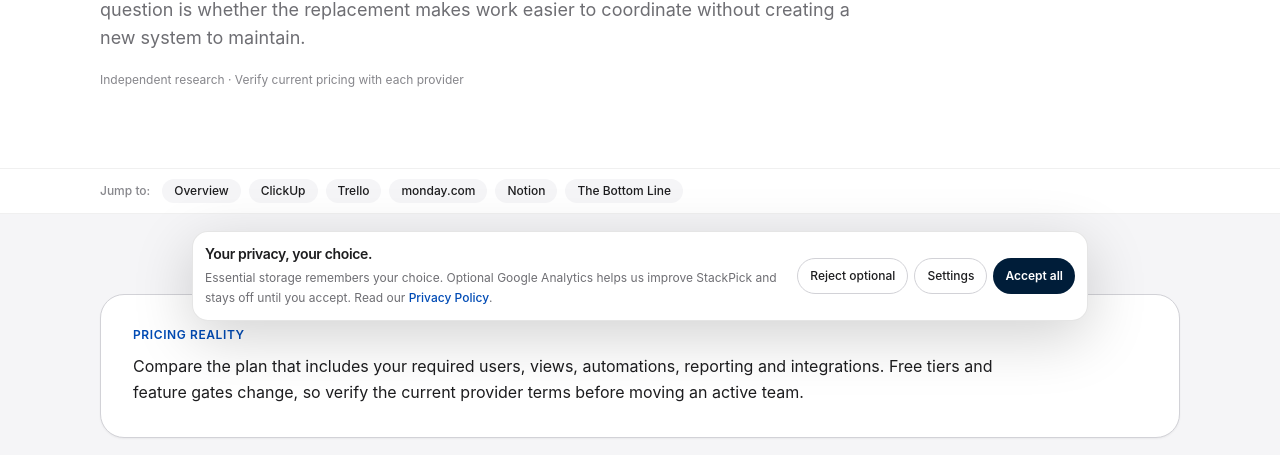
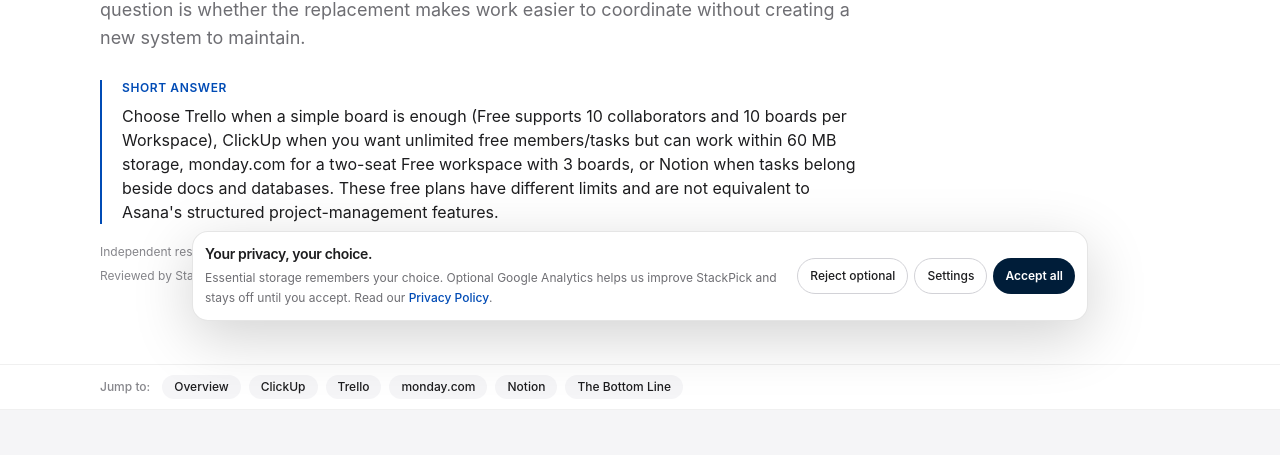
Before and after one commit to LinukaBandara/StackPick, a Next.js app: page /best/asana-alternatives in a window 1280 px wide. Shown: the part 455-910 px from the top of the page. Built offline with nearby package versions, Linux system fonts and the light colour scheme; no server answers.

Commit message:
Add dated project-management alternative limits and direct pricing sources

```diff
--- a/app/best/asana-alternatives/page.tsx
+++ b/app/best/asana-alternatives/page.tsx
@@ -13,13 +13,15 @@ export default function Page() {
     <ComparisonArticle
       title="Best Asana Alternatives"
       slug="asana-alternatives"
+      reviewedOn="2026-11-07"
       intro="Asana is built around structured work: tasks, owners, due dates, dependencies and project visibility. An alternative may be better if your team wants a simpler board, a more configurable workspace or documentation and projects in one place. The important question is whether the replacement makes work easier to coordinate without creating a new system to maintain."
-      pricingNote="Compare the plan that includes your required users, views, automations, reporting and integrations. Free tiers and feature gates change, so verify the current provider terms before moving an active team."
+      quickAnswer="Choose Trello when a simple board is enough (Free supports 10 collaborators and 10 boards per Workspace), ClickUp when you want unlimited free members/tasks but can work within 60 MB storage, monday.com for a two-seat Free workspace with 3 boards, or Notion when tasks belong beside docs and databases. These free plans have different limits and are not equivalent to Asana's structured project-management features."
+      pricingNote="US plan details checked November 7, 2026. ClickUp Free Forever: 60 MB storage, unlimited tasks/subtasks and unlimited free members; Core is displayed at a promotional US$9/user/month annually against a regular US$12 rate. Trello Free: up to 10 collaborators and 10 boards per Workspace. monday Work Management Free: 2 seats, 3 boards and 3 Docs; paid plans have a 3-seat minimum. Notion Free: unlimited blocks for a single-person workspace, but a multi-member Free workspace is limited to 1,000 blocks and uploads to 5 MB/file. These are US-facing plan references; taxes, local prices and feature availability vary. Sources: ClickUp https://clickup.com/pricing; Trello https://trello.com/en/pricing; monday https://monday.com/pricing and https://support.monday.com/hc/en-us/articles/360010487220-Understanding-the-Free-Plan; Notion https://www.notion.com/pricing and https://www.notion.com/help/understanding-block-usage."
       tools={[
-        { name: "ClickUp", bestFor: "Teams that want tasks, docs, dashboards and configurable workflows in one workspace", freeOption: "Check the current plan for seats, storage, automation usage, dashboards and guest permissions.", tradeoff: "Its flexibility can replace several tools, but workspace configuration and feature density may create more administration than a small team needs.", url: "https://clickup.com/" },
-        { name: "Trello", bestFor: "Small teams whose projects can be managed as clear visual Kanban boards", freeOption: "Verify board, workspace, collaborator, attachment and automation limits on the current plan.", tradeoff: "Boards are quick to understand, but complex dependencies, portfolio reporting and structured cross-project planning may need extra tools or paid add-ons.", url: "https://trello.com/" },
-        { name: "monday.com", bestFor: "Teams that want configurable visual workflows and status reporting across departments", freeOption: "Check seat minimums and which automations, integrations and dashboard features are included in the tier you would use.", tradeoff: "It can model many workflows, but the setup and plan structure may be excessive if the team only needs task ownership and deadlines.", url: "https://monday.com/" },
-        { name: "Notion", bestFor: "Teams that want project databases closely connected to documentation and internal knowledge", freeOption: "Check current workspace, guest, file and collaboration limits; a personal free workspace is not automatically a team plan.", tradeoff: "Its flexibility is useful for connected knowledge and projects, but teams must design and maintain their own project conventions and reporting.", url: "https://www.notion.com/" },
+        { name: "ClickUp", bestFor: "Teams that want tasks, docs, dashboards and configurable workflows in one workspace", freeOption: "Check the current plan for seats, storage, automation usage, dashboards and guest permissions.", tradeoff: "Its flexibility can replace several tools, but workspace configuration and feature density may create more administration than a small team needs.", url: "https://clickup.com/pricing" },
+        { name: "Trello", bestFor: "Small teams whose projects can be managed as clear visual Kanban boards", freeOption: "Verify board, workspace, collaborator, attachment and automation limits on the current plan.", tradeoff: "Boards are quick to understand, but complex dependencies, portfolio reporting and structured cross-project planning may need extra tools or paid add-ons.", url: "https://trello.com/en/pricing" },
+        { name: "monday.com", bestFor: "Teams that want configurable visual workflows and status reporting across departments", freeOption: "Check seat minimums and which automations, integrations and dashboard features are included in the tier you would use.", tradeoff: "It can model many workflows, but the setup and plan structure may be excessive if the team only needs task ownership and deadlines.", url: "https://monday.com/pricing" },
+        { name: "Notion", bestFor: "Teams that want project databases closely connected to documentation and internal knowledge", freeOption: "Check current workspace, guest, file and collaboration limits; a personal free workspace is not automatically a team plan.", tradeoff: "Its flexibility is useful for connected knowledge and projects, but teams must design and maintain their own project conventions and reporting.", url: "https://www.notion.com/pricing" },
       ]}
       bottomLine="Choose Trello if Asana feels too structured, ClickUp or monday.com if you need a different configurable work system, and Notion if projects should live beside team knowledge. Keep Asana if dependencies, ownership and cross-project visibility are working well; a migration is not an upgrade by itself."
     >
```
